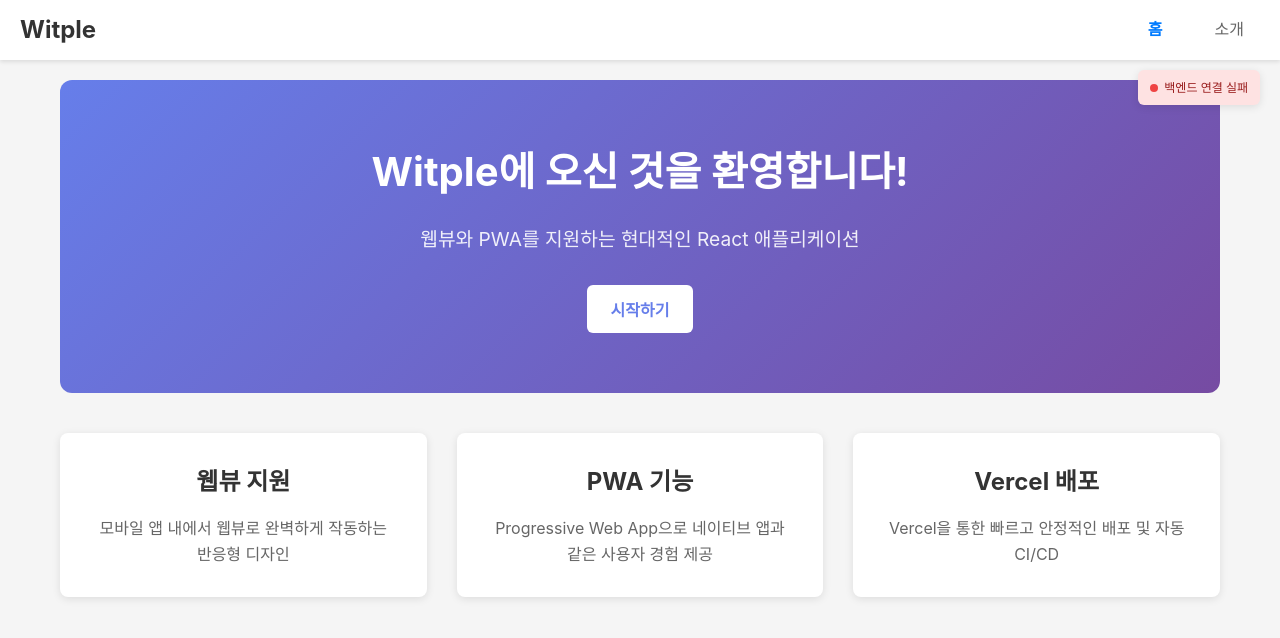
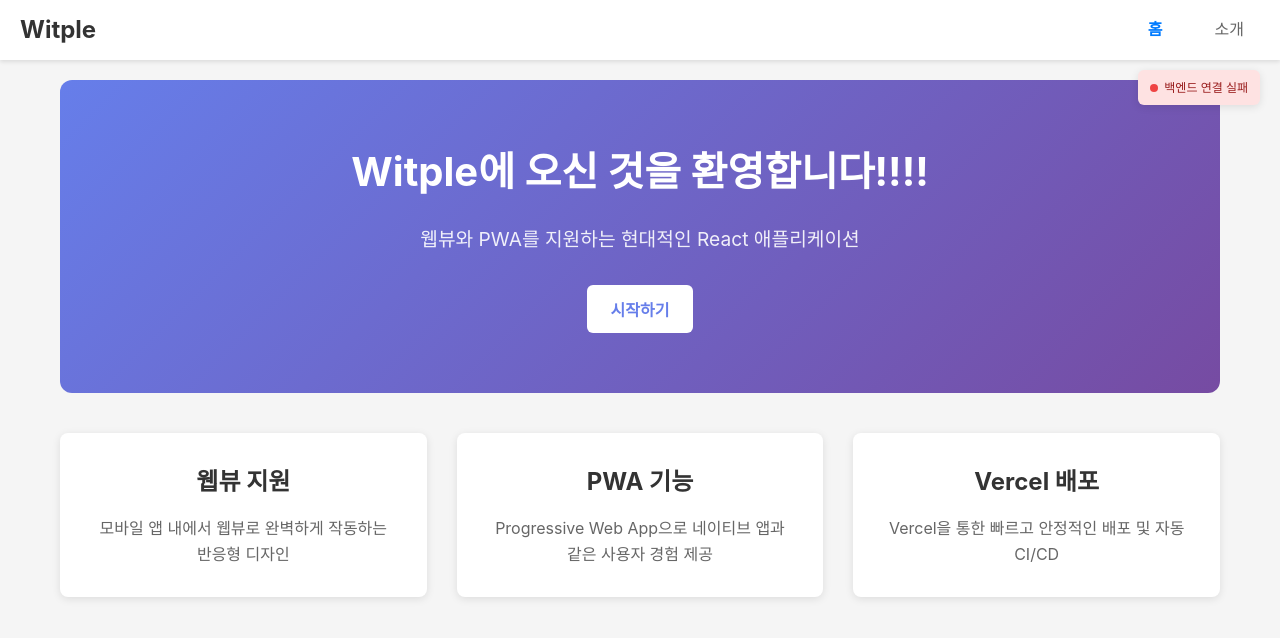
Before and after one commit to KJ-31/witple_frontend, a React (Create React App) app: page / in a window 1280 px wide. Shown: the top 638 px of the page. Built offline with nearby package versions, Linux system fonts and the light colour scheme; no server answers.

Commit message:
fix: 홈 페이지 제목의 느낌표 추가 - 사용자 환영 메시지 강조

```diff
--- a/src/pages/Home.tsx
+++ b/src/pages/Home.tsx
@@ -78,7 +78,7 @@
   return (
     <HomeContainer>
       <Hero>
-        <Title>Witple에 오신 것을 환영합니다!</Title>
+        <Title>Witple에 오신 것을 환영합니다!!!!</Title>
         <Subtitle>
           웹뷰와 PWA를 지원하는 현대적인 React 애플리케이션
         </Subtitle>
```
